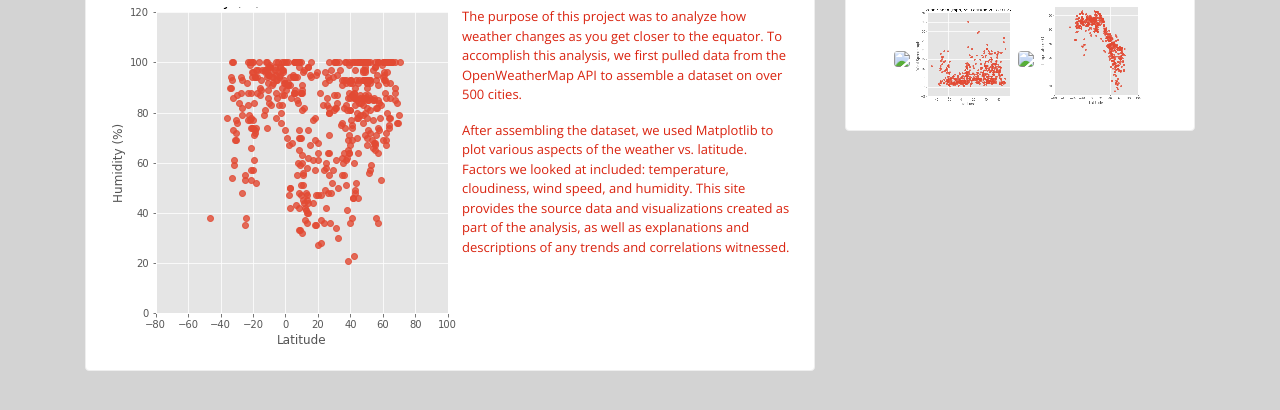
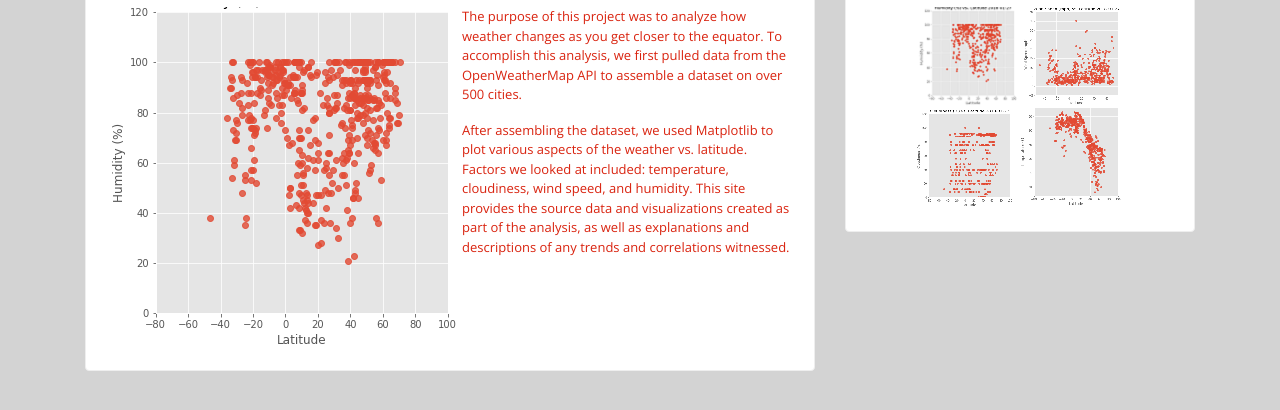
Before and after one commit to banspaugh/banspaugh.gethub.io, a website: page index.html in a window 1280 px wide. Shown: the part 194-604 px from the top of the page. Drawn offline with nearby package versions, Linux system fonts and the light colour scheme.

Commit message:
Update index.html

```diff
--- a/index.html
+++ b/index.html
@@ -89,13 +89,13 @@
                     <div class="center-block">
                     <h1 class="card-title">Visualizations</h1>
                     <a href="humidity.html">
-                    <img class="rounded" src=".\Instructions\images\Humidity (%) vs. Latitude(sm).png">
+                    <img class="rounded" src=".\Instructions\images\Humidity vs. Latitude(sm).png">
                     </a>
                     <a href="wind.html">
                     <img class="rounded" src=".\Instructions\images\Wind Speed (mph) vs Latitude(sm).png">
                     </a>
                     <a href="cloudiness.html">
-                    <img class="rounded" src=".\Instructions\images\Cloudiness (%) vs. Latitude(sm).png">
+                    <img class="rounded" src=".\Instructions\images\Cloudiness vs. Latitude(sm).png">
                     </a>
                     <a href="Temperature.html">
                     <img class="rounded" src=".\Instructions\images\Temperature (F) vs. Latitude(sm).png">
```
